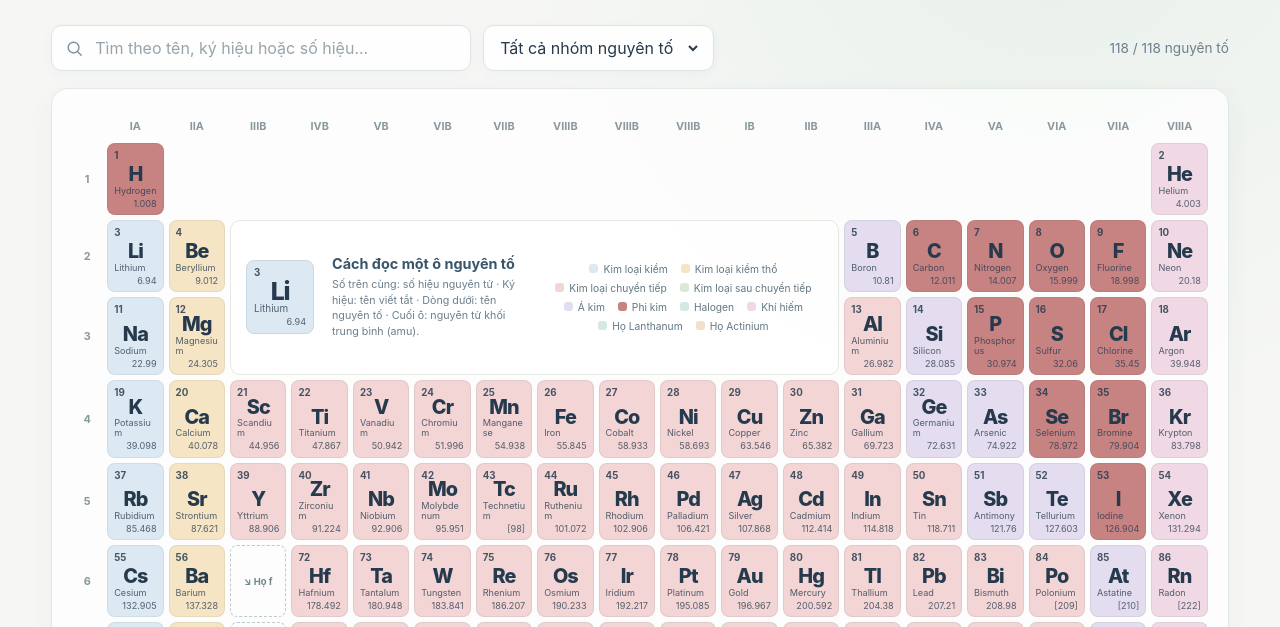
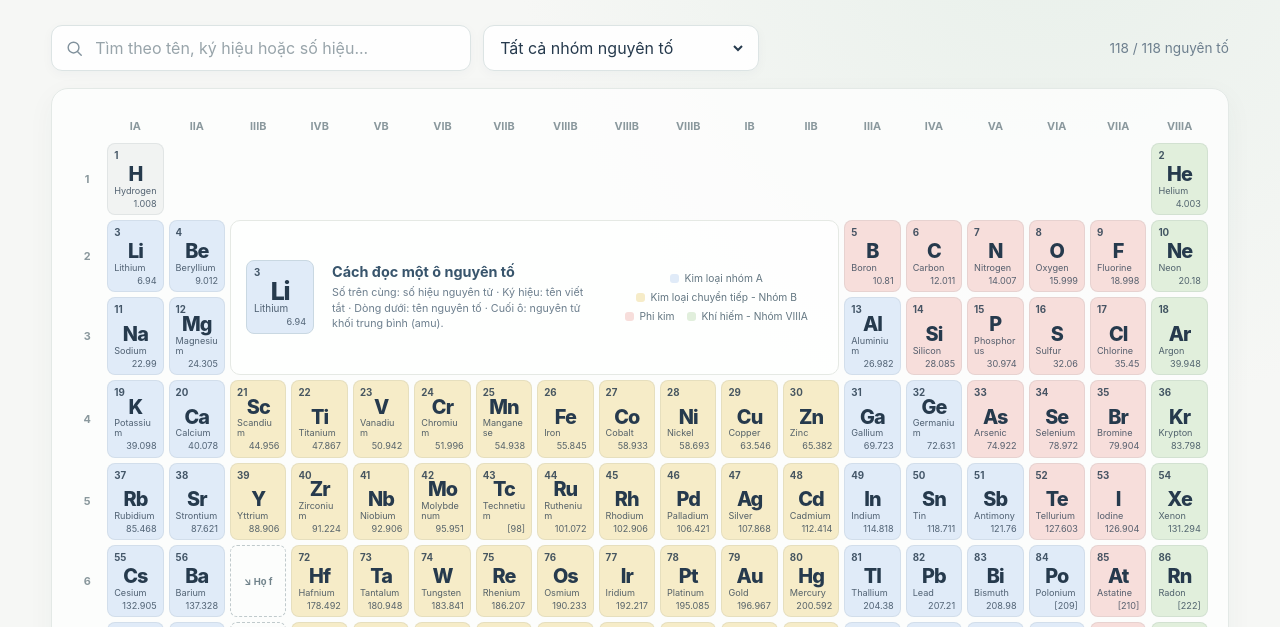
Before and after one commit to truongtuan1312/interactive-atomic-table, a plain HTML site: page index.html in a window 1280 px wide. Shown: the part 135-762 px from the top of the page. Drawn offline with Linux system fonts and the light colour scheme.

Commit message:
Update new color and legends

```diff
--- a/app.js
+++ b/app.js
@@ -1,14 +1,15 @@
 const CATEGORY_INFO = {
-  alkali: { label: "Kim loại kiềm", color: "#dce9f3" },
-  alkaline: { label: "Kim loại kiềm thổ", color: "#f5e5c4" },
-  transition: { label: "Kim loại chuyển tiếp", color: "#f2d5d4" },
-  post: { label: "Kim loại sau chuyển tiếp", color: "#d9e9d8" },
-  metalloid: { label: "Á kim", color: "#e4dcef" },
-  nonmetal: { label: "Phi kim", color: "#c78282" },
-  halogen: { label: "Halogen", color: "#d3e9e5" },
-  noble: { label: "Khí hiếm", color: "#f0d9e4" },
-  lanthanoid: { label: "Họ Lanthanum", color: "#d5e9e4" },
-  actinide: { label: "Họ Actinium", color: "#f3dfca" }
+  "main-metal": { label: "Kim loại nhóm A", color: "var(--blue-pale)" },
+  "transition-metal": { label: "Kim loại chuyển tiếp - Nhóm B", color: "var(--gold-pale)" },
+  nonmetal: { label: "Phi kim", color: "var(--coral-pale)" },
+  "noble-gas": { label: "Khí hiếm - Nhóm VIIIA", color: "var(--mint-pale)" }
+};
+
+const CATEGORY_SYMBOLS = {
+  "main-metal": new Set("Li Na K Rb Cs Fr Be Mg Ca Sr Ba Ra Al Ga In Tl Nh Ge Sn Pb Fl Sb Bi Mc Po Lv".split(" ")),
+  "transition-metal": new Set("Sc Ti V Cr Mn Fe Co Ni Cu Zn Y Zr Nb Mo Tc Ru Rh Pd Ag Cd Hf Ta W Re Os Ir Pt Au Hg Rf Db Sg Bh Hs Mt Ds Rg Cn La Ce Pr Nd Pm Sm Eu Gd Tb Dy Ho Er Tm Yb Lu Ac Th Pa U Np Pu Am Cm Bk Cf Es Fm Md No Lr".split(" ")),
+  nonmetal: new Set("B C Si N P As O S Se Te F Cl Br I At Ts".split(" ")),
+  "noble-gas": new Set("He Ne Ar Kr Xe Rn Og".split(" "))
 };
 
 const GROUP_LABELS = [
@@ -229,24 +230,11 @@ let currentElement = null;
 let temperatureUnit = "C";
 
 function categoryKey(element) {
-  const category = (element.category || "").toLowerCase();
-  if (category.includes("lanthanide")) return "lanthanoid";
-  if (category.includes("actinide")) return "actinide";
-  if (category.includes("alkali metal")) return "alkali";
-  if (category.includes("alkaline earth")) return "alkaline";
-  if (category.includes("transition metal")) return "transition";
-  if (category.includes("post-transition")) return "post";
-  if (category.includes("metalloid")) return "metalloid";
-  if (category.includes("halogen")) return "halogen";
-  if (category.includes("noble gas")) return "noble";
-  if (category.includes("nonmetal")) return "nonmetal";
-  if (element.number === 1) return "nonmetal";
-  if (element.group === 1) return "alkali";
-  if (element.group === 2) return "alkaline";
-  if (element.group >= 3 && element.group <= 12) return "transition";
-  if (element.group === 17) return "halogen";
-  if (element.group === 18) return "noble";
-  return "post";
+  if (element.symbol === "H") return "nonmetal";
+  for (const [key, symbols] of Object.entries(CATEGORY_SYMBOLS)) {
+    if (symbols.has(element.symbol)) return key;
+  }
+  throw new Error(`Chưa có phân loại màu cho nguyên tố ${element.symbol}`);
 }
 
 function categoryLabel(element) {
@@ -340,7 +328,7 @@ function buildTable() {
   key.style.gridRow = "3 / span 2";
   key.setAttribute("aria-label", "Chú giải cách đọc và màu sắc");
   key.innerHTML = `
-    <div class="element sample-cell element--alkali" aria-hidden="true">
+    <div class="element sample-cell element--main-metal" aria-hidden="true">
       <span class="atomic-number">3</span><span class="element-symbol">Li</span>
       <span class="element-name">Lithium</span><span class="atomic-mass">6.94</span>
     </div>
@@ -383,7 +371,7 @@ function buildTable() {
     const position = elementPosition(element);
     const button = document.createElement("button");
     button.type = "button";
-    button.className = `element element--${categoryKey(element)}`;
+    button.className = `element element--${categoryKey(element)}${element.symbol === "H" ? " element--hydrogen" : ""}`;
     button.dataset.number = String(element.number);
     button.dataset.name = element.name.toLowerCase();
     button.dataset.symbol = element.symbol.toLowerCase();
@@ -540,18 +528,19 @@ function renderDetails() {
   if (!element) return;
 
   const category = categoryKey(element);
+  const isLanthanideOrActinide = /lanthanide|actinide/i.test(element.category || "");
   const oxidation = OXIDATION_STATES[element.symbol] ||
-    (category === "lanthanoid" || category === "actinide" ? "Thường gặp: +3" : "Chưa có dữ liệu thống nhất");
+    (isLanthanideOrActinide ? "Thường gặp: +3" : "Chưa có dữ liệu thống nhất");
   const shellDistribution = Array.isArray(element.shells) ? element.shells.join(", ") : null;
   const phase = `${phaseLabel(element.phase)} (ở 20 °C)`;
-  const position = `Chu kỳ ${element.period} · Nhóm ${groupLabel(element.group)} · Khối ${element.block || "—"}`;
+  const position = `Chu kỳ ${element.period} · Nhóm ${groupLabel(element.group)} · Nguyên tố ${element.block || "—"}`;
   const applications = applicationsFor(element)
     .map(([icon, text]) => `<div class="application-card"><span class="application-icon" aria-hidden="true">${icon}</span>${escapeHtml(text)}</div>`)
     .join("");
   const photo = elementPhotoMarkup(element);
 
   detailContent.innerHTML = `
-    <section class="detail-hero element--${category}" style="--cell-accent: var(--${category === "alkali" ? "blue" : category === "alkaline" ? "gold" : category === "transition" ? "coral" : category === "post" ? "mint" : category === "metalloid" ? "violet" : category === "halogen" ? "aqua" : category === "noble" ? "rose" : category === "lanthanoid" ? "mint" : category === "actinide" ? "gold" : "coral"})">
+    <section class="detail-hero element--${category}${element.symbol === "H" ? " element--hydrogen" : ""}">
       <div class="atom-art" aria-label="Minh họa mô hình nguyên tử">
         <span class="atom-orbit atom-orbit--one"></span><span class="atom-orbit atom-orbit--two"></span>
         <span class="atom-orbit atom-orbit--three"></span><span class="atom-core">${escapeHtml(element.symbol)}</span>
--- a/styles.css
+++ b/styles.css
@@ -5,20 +5,14 @@
   --line: #dce4e4;
   --paper: #f6f7f5;
   --white: #fff;
-  --blue: #729bc2;
-  --blue-pale: #dce9f3;
-  --gold: #d7a866;
-  --gold-pale: #f5e5c4;
-  --coral: #d67e82;
-  --coral-pale: #f2d5d4;
-  --mint: #78aa8e;
-  --mint-pale: #d9e9d8;
-  --violet: #9c8cba;
-  --violet-pale: #e4dcef;
-  --aqua: #69aeb1;
-  --aqua-pale: #d3e9e5;
-  --rose: #ce8ba9;
-  --rose-pale: #f0d9e4;
+  --blue: #789ac4;
+  --blue-pale: #e0ebf8;
+  --gold: #c5a14a;
+  --gold-pale: #f6ecc8;
+  --coral: #d88480;
+  --coral-pale: #f7dedb;
+  --mint: #7fae83;
+  --mint-pale: #e1efdc;
   --shadow: 0 18px 55px rgba(37, 58, 76, .12);
   font-family: Inter, "Segoe UI", Arial, sans-serif;
 }
@@ -292,16 +286,11 @@ h1 {
   text-align: right;
 }
 
-.element--alkali { --cell-bg: var(--blue-pale); --cell-accent: var(--blue); }
-.element--alkaline { --cell-bg: var(--gold-pale); --cell-accent: var(--gold); }
-.element--transition { --cell-bg: var(--coral-pale); --cell-accent: var(--coral); }
-.element--post { --cell-bg: var(--mint-pale); --cell-accent: var(--mint); }
-.element--metalloid { --cell-bg: var(--violet-pale); --cell-accent: var(--violet); }
-.element--nonmetal { --cell-bg: #c78282; --cell-accent: #c78282; }
-.element--halogen { --cell-bg: var(--aqua-pale); --cell-accent: var(--aqua); }
-.element--noble { --cell-bg: var(--rose-pale); --cell-accent: var(--rose); }
-.element--lanthanoid { --cell-bg: #d5e9e4; --cell-accent: #65a69a; }
-.element--actinide { --cell-bg: #f3dfca; --cell-accent: #cf9568; }
+.element--main-metal { --cell-bg: var(--blue-pale); --cell-accent: var(--blue); }
+.element--transition-metal { --cell-bg: var(--gold-pale); --cell-accent: var(--gold); }
+.element--nonmetal { --cell-bg: var(--coral-pale); --cell-accent: var(--coral); }
+.element--noble-gas { --cell-bg: var(--mint-pale); --cell-accent: var(--mint); }
+.element--hydrogen { --cell-bg: #f1f3f2; --cell-accent: #aab5b8; }
 
 .series-label {
   display: flex;
```
Also changed, not shown: 1 other file.
